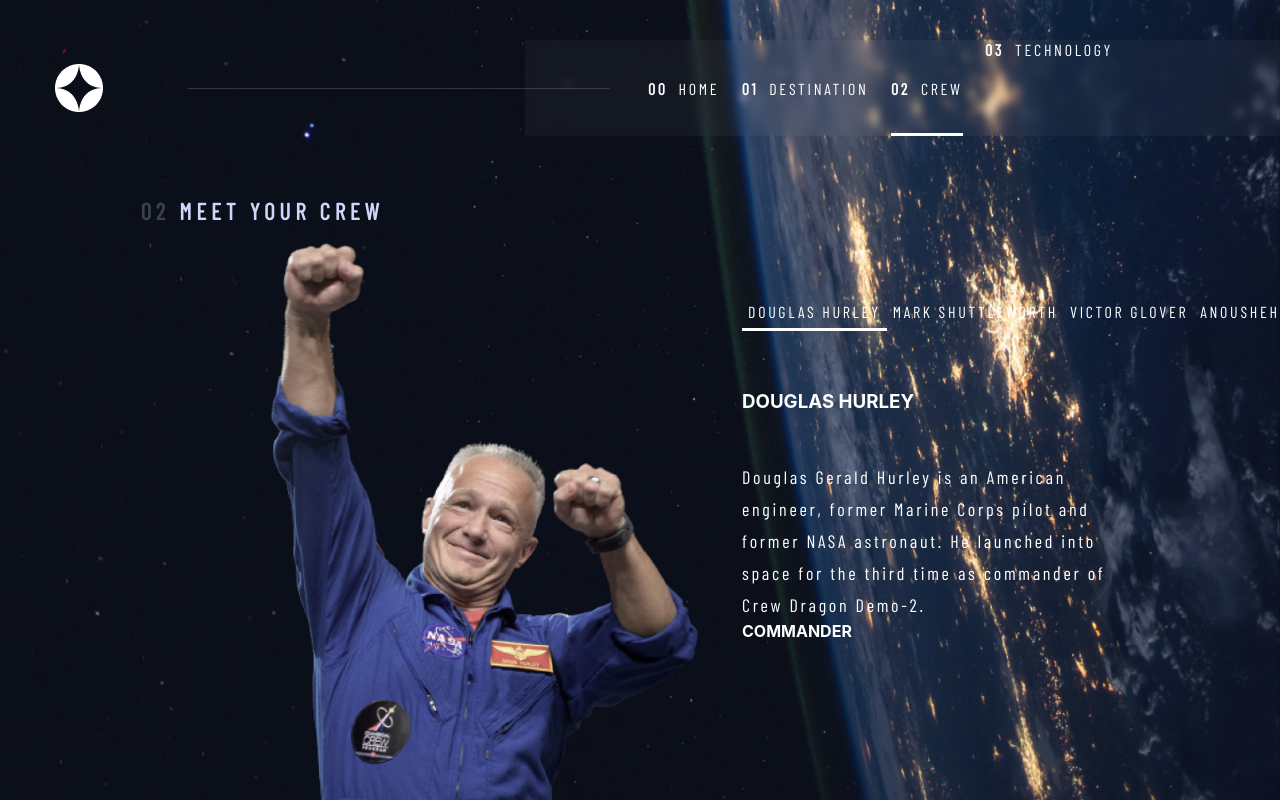
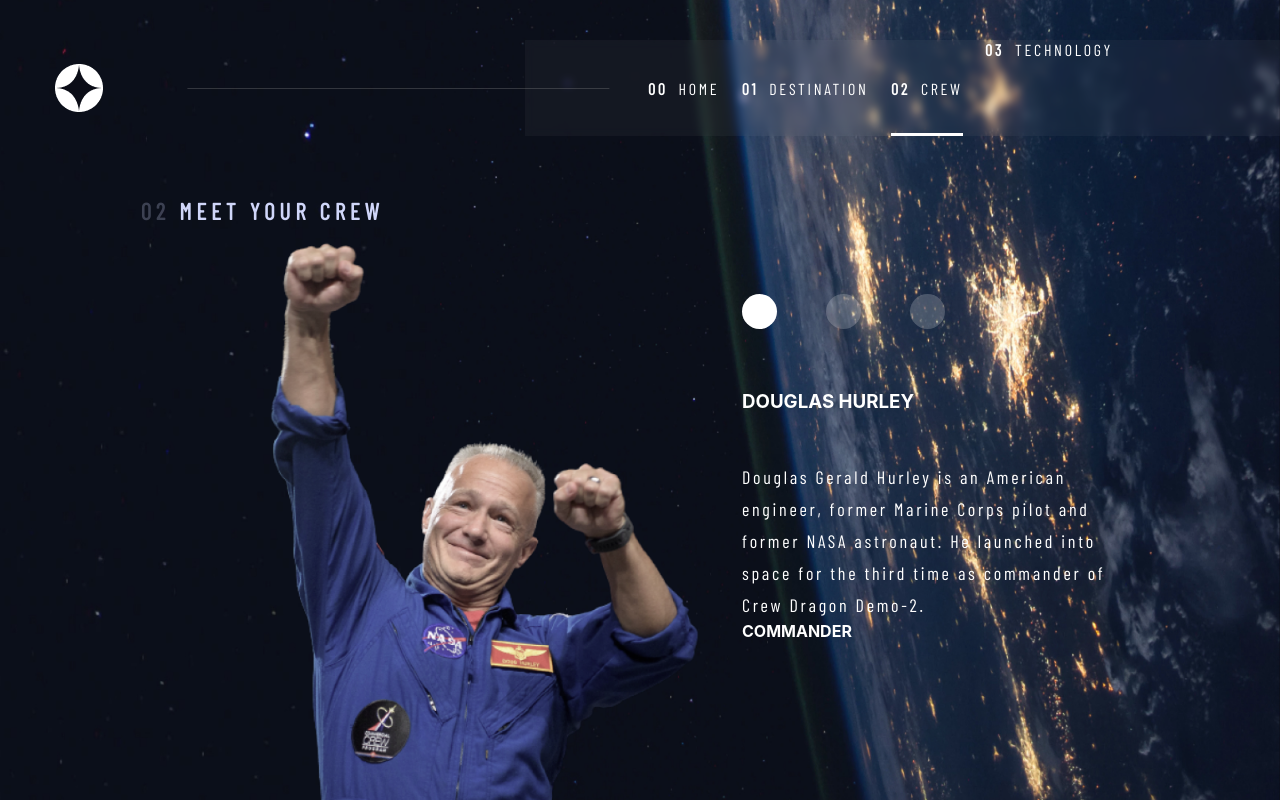
Before and after one commit to baranero/space-web-react-scss, a React (Create React App) app: page /crew in a window 1280 px wide. Built offline with nearby package versions, Linux system fonts and the light colour scheme; a web font is replaced by a local one.

Commit message:
crew navbar

```diff
--- a/src/components/Crew/CrewItem.js
+++ b/src/components/Crew/CrewItem.js
@@ -1,3 +1,5 @@
+import './CrewItem.sass';
+
 const CrewItem = (props) => {
     const handleCrew = (event) => {
         props.onPickedCrew(event.target.value)
@@ -14,7 +16,6 @@ const CrewItem = (props) => {
             <div className='image'>
                 <img src={props.image} alt="Crew" />
             </div>
-
             <div className='function'>
                 <h4>{props.function}</h4>
             </div>
@@ -28,13 +29,12 @@ const CrewItem = (props) => {
                 <ul>
                     {props.data.map((item) => {
                         if (item.name === props.style) {
-                        return <input className='active' key={item.id} onClick={handleCrew} name={item.name} value={item.name} type="button"/>
+                            return <input className='active-dot' key={item.id} onClick={handleCrew} name={item.name} value={item.name} type="button"/>
                         }
                         if (item.name !== props.style) {
-                        return <input className='unactive' key={item.id} onClick={handleCrew} name={item.name} value={item.name} type="button"/>
+                            return <input className='unactive-dot' key={item.id} onClick={handleCrew} name={item.name} value={item.name} type="button"/>
                         }
                         }
-
                     )}
                 </ul>
             </div>
--- a/src/components/Crew/CrewItem.sass
+++ b/src/components/Crew/CrewItem.sass
@@ -1,4 +1,25 @@
 @import '../../styles/_variables'
 @import '../../styles/__fonts'
 
-.active
+.container
+    .navigate
+        ul
+            display: flex
+            align-items: center
+            input
+                color: #ffffff00
+                height: 35px
+                width: 35px
+
+                border-radius: 100%
+                padding: 0
+            .active-dot
+                background: $color-white
+                border: none
+
+            .unactive-dot
+                background: #ffffff34
+                border: none
+
+            .unactive-dot:hover
+                background: #ffffff84
```
Lines whose indentation alone changed are shown as unchanged.
